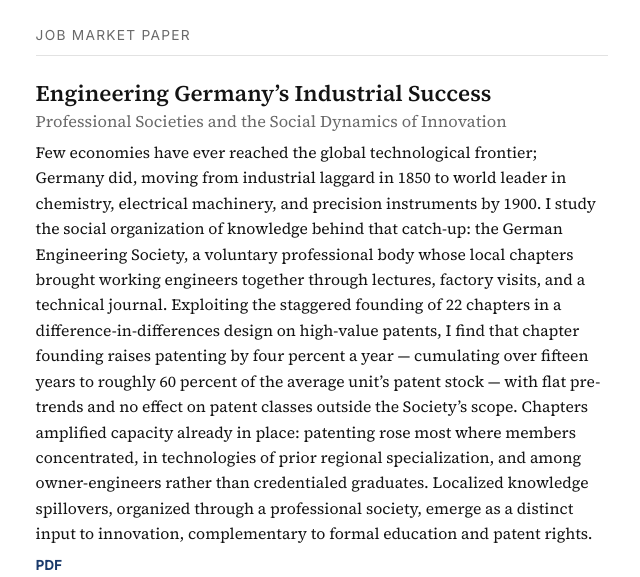
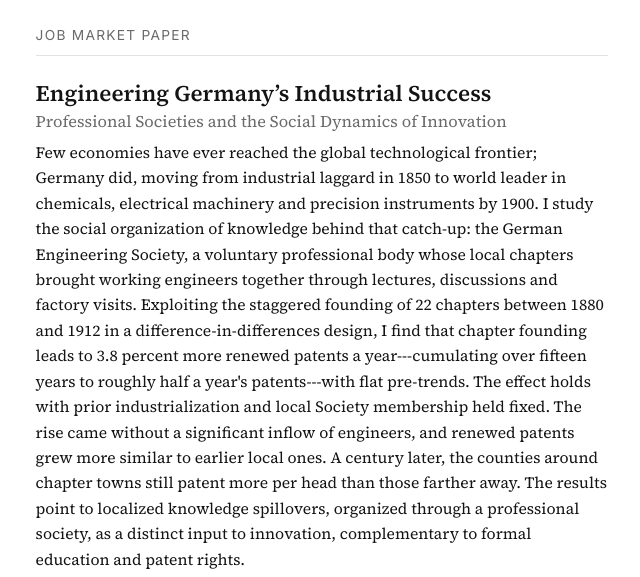
Before and after one commit to stefanjdietrich/stefanjdietrich.github.io, a plain HTML site: page research.html in a window 1280 px wide. Shown: the part 223-800 px from the top of the page, without its empty margins (318-958 px from the left). Drawn offline with Linux system fonts and the light colour scheme.

Commit message:
Update research.html

```diff
--- a/research.html
+++ b/research.html
@@ -24,23 +24,7 @@
     <h3>Engineering Germany&rsquo;s Industrial Success</h3>
     <p class="paper-sub">Professional Societies and the Social Dynamics of Innovation</p>
     <p class="abstract">
-      Few economies have ever reached the global technological frontier; Germany
-      did, moving from industrial laggard in 1850 to world leader in chemistry,
-      electrical machinery, and precision instruments by 1900. I study the social
-      organization of knowledge behind that catch-up: the German Engineering
-      Society, a voluntary professional body whose local chapters brought working
-      engineers together through lectures, factory visits, and a technical
-      journal. Exploiting the staggered founding of 22 chapters in a
-      difference-in-differences design on high-value patents, I find that chapter
-      founding raises patenting by four percent a year &mdash; cumulating over
-      fifteen years to roughly 60 percent of the average unit&rsquo;s patent stock
-      &mdash; with flat pre-trends and no effect on patent classes outside the
-      Society&rsquo;s scope. Chapters amplified capacity already in place:
-      patenting rose most where members concentrated, in technologies of prior
-      regional specialization, and among owner-engineers rather than credentialed
-      graduates. Localized knowledge spillovers, organized through a professional
-      society, emerge as a distinct input to innovation, complementary to formal
-      education and patent rights.
+Few economies have ever reached the global technological frontier; Germany did, moving from industrial laggard in 1850 to world leader in chemicals, electrical machinery and precision instruments by 1900. I study the social organization of knowledge behind that catch-up: the German Engineering Society, a voluntary professional body whose local chapters brought working engineers together through lectures, discussions and factory visits. Exploiting the staggered founding of 22 chapters between 1880 and 1912 in a difference-in-differences design, I find that chapter founding leads to 3.8 percent more renewed patents a year---cumulating over fifteen years to roughly half a year's patents---with flat pre-trends. The effect holds with prior industrialization and local Society membership held fixed. The rise came without a significant inflow of engineers, and renewed patents grew more similar to earlier local ones. A century later, the counties around chapter towns still patent more per head than those farther away. The results point to localized knowledge spillovers, organized through a professional society, as a distinct input to innovation, complementary to formal education and patent rights.
     </p>
     <p class="links">
       <a href="assets/docs/Engineering_Society_jmp_StefanDietrich.pdf" target="_blank" rel="noopener">PDF</a>
```
